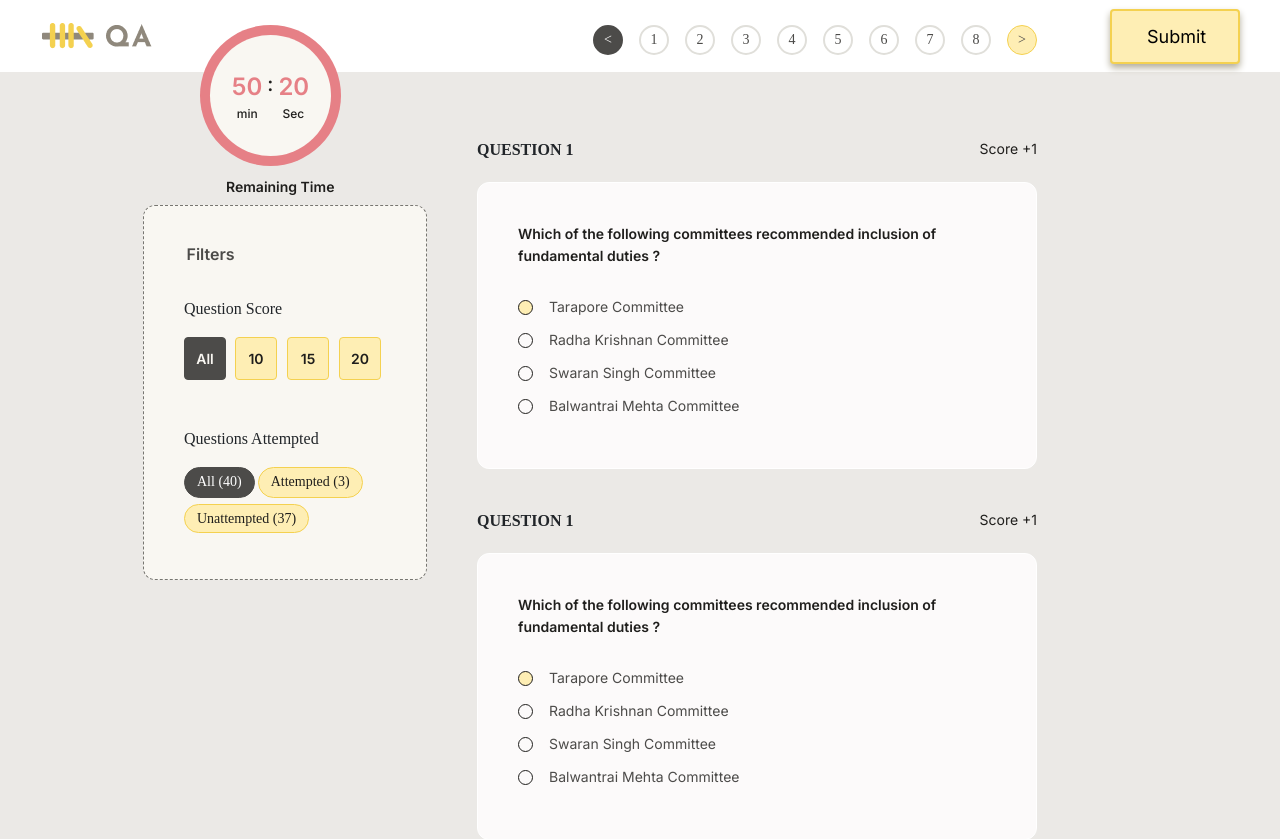
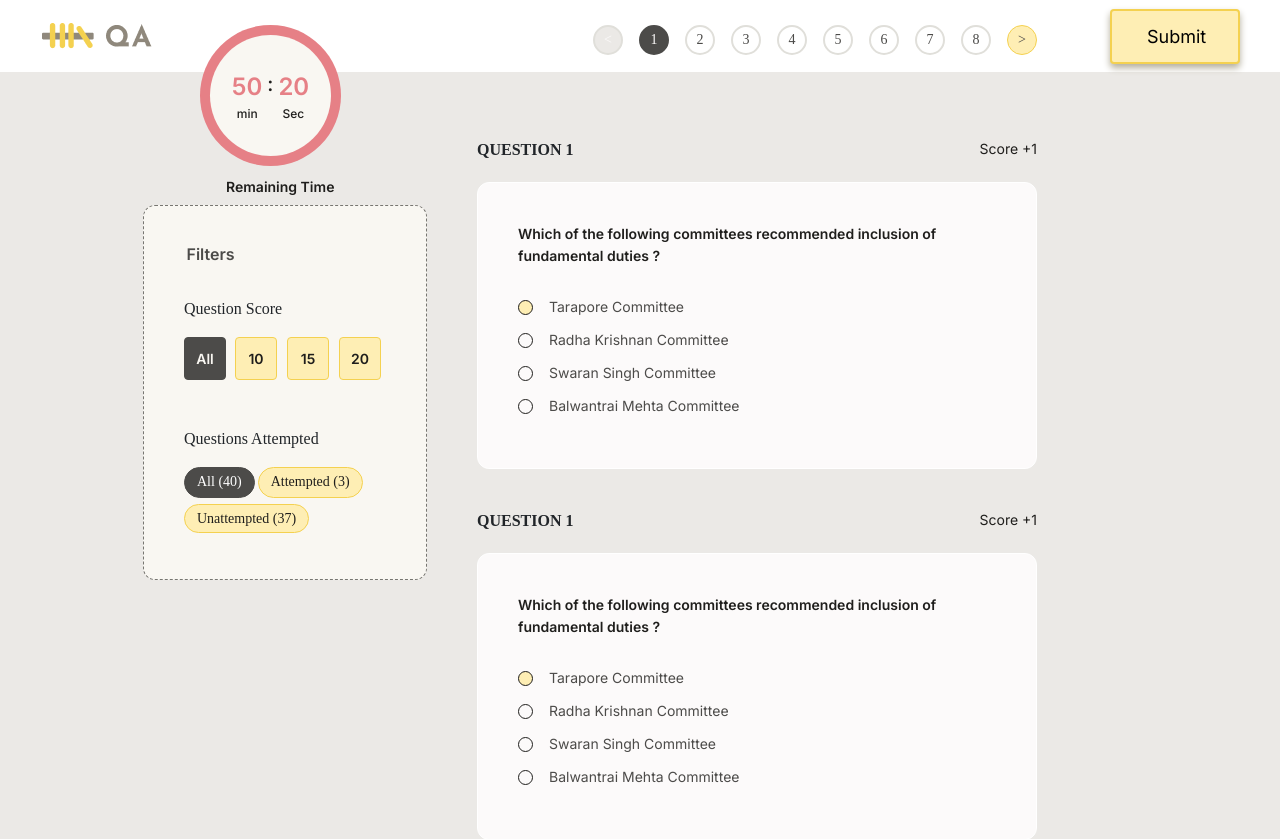
Before and after one commit to divyasab/assessment_platform, a Next.js app: page /assessment in a window 1280 px wide. Shown: the top 839 px of the page. Built offline with nearby package versions, Linux system fonts and the light colour scheme; a web font is replaced by a local one.

Commit message:
Some chenge in pegination

```diff
--- a/app/assessment/pagination_desktop.css
+++ b/app/assessment/pagination_desktop.css
@@ -42,7 +42,7 @@
 
 }
 
-.pagination a.active {
+.pagination a.active1 {
     background-color: #4C4B49;
     color:#FCFAFA;
     border: solid 2px #4C4B49;
```
